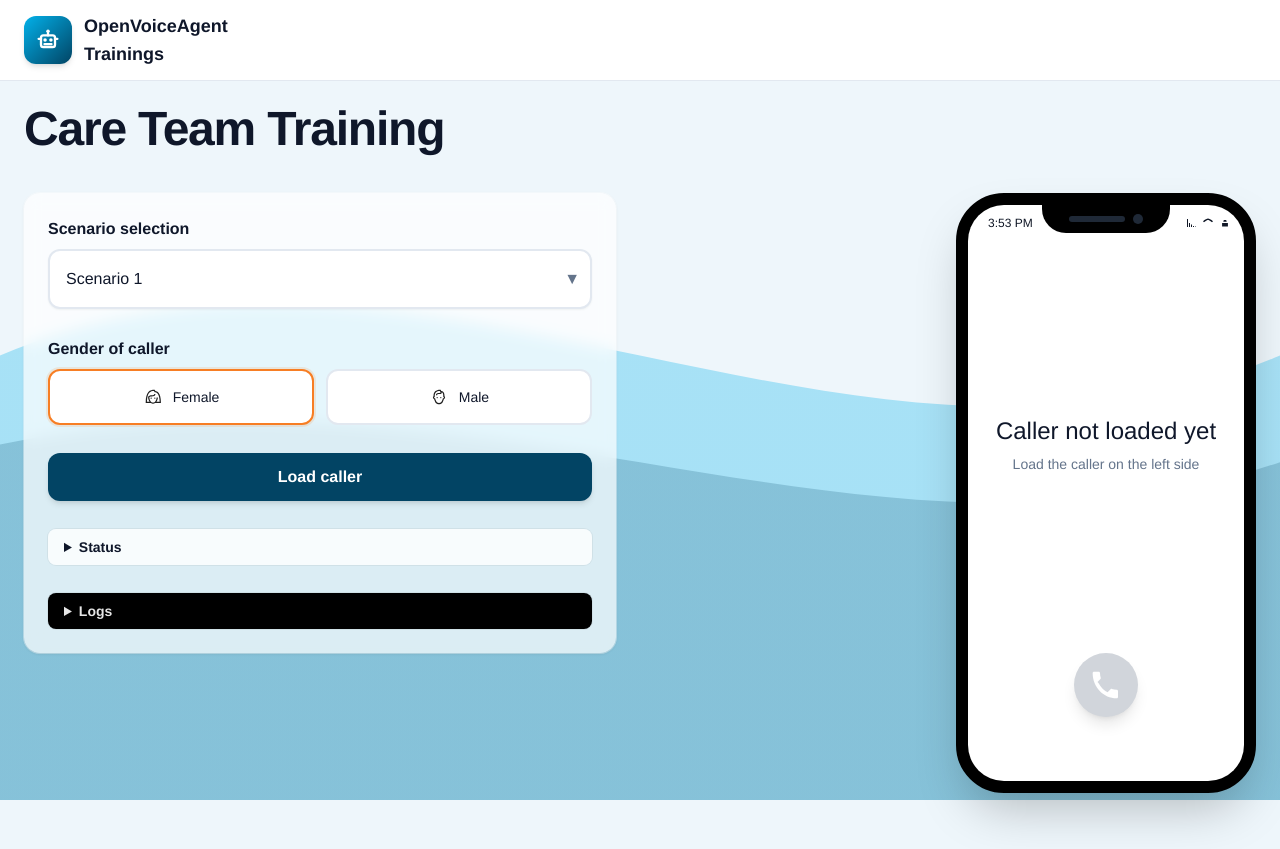
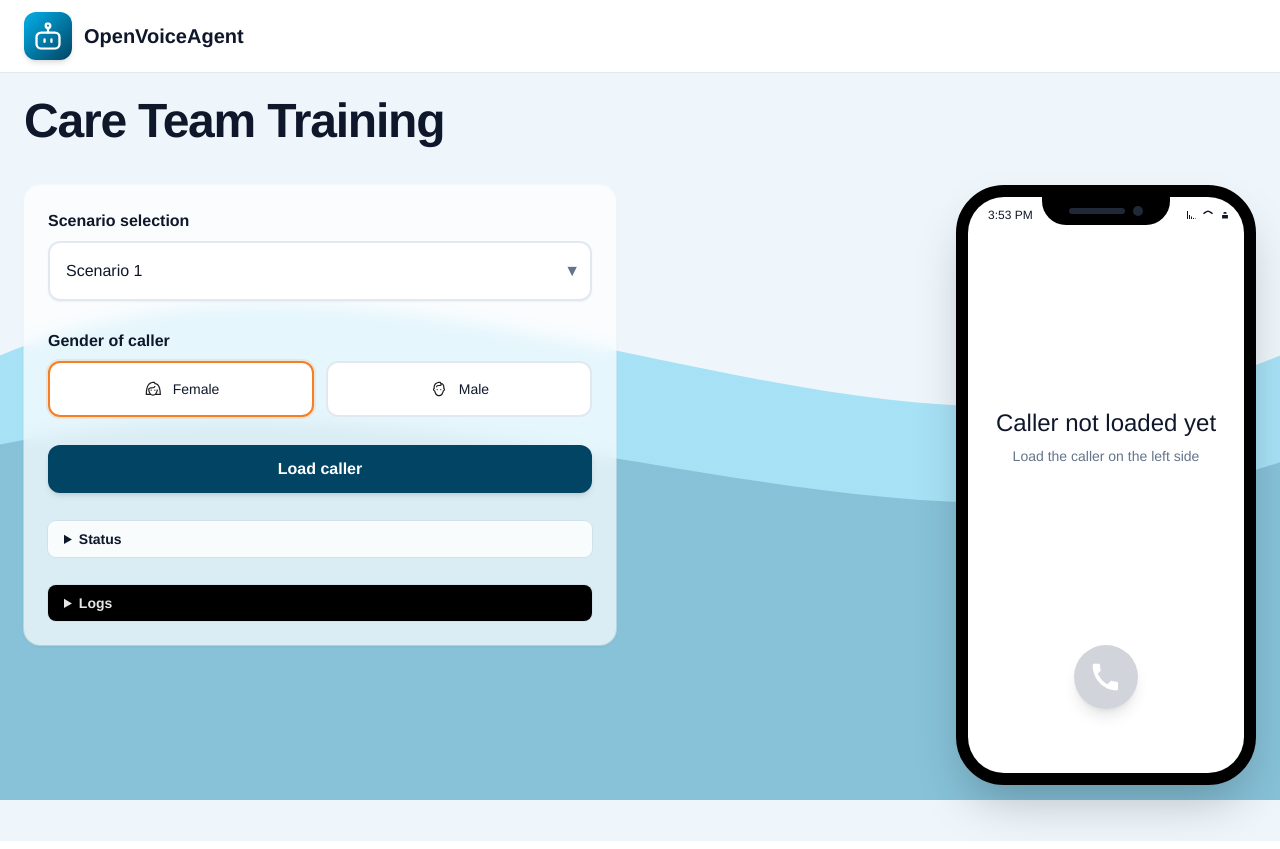
Before and after one commit to matteo-fregonara/OpenVoiceAgent, a Flask app: page / in a window 1280 px wide. Run offline with Flask 3, Linux system fonts and the light colour scheme; some libraries are stand-ins or nearby versions.

Commit message:
FIx the top bar

```diff
--- a/templates/index2.html
+++ b/templates/index2.html
@@ -57,21 +57,11 @@
             <!-- Logo + Title -->
             <div class="flex items-center gap-3">
               <div class="w-12 h-12 rounded-xl bg-gradient-to-br from-brandblue to-branddark flex items-center justify-center shadow-md">
-                <!-- same icon as TSX -->
-                <svg width="28" height="28" viewBox="0 0 24 24" fill="none" class="text-white">
-                  <rect x="6" y="8" width="12" height="10" rx="2" stroke="currentColor" stroke-width="2"/>
-                  <circle cx="9.5" cy="12" r="1.5" fill="currentColor"/>
-                  <circle cx="14.5" cy="12" r="1.5" fill="currentColor"/>
-                  <path d="M9 15.5h6" stroke="currentColor" stroke-width="2" stroke-linecap="round"/>
-                  <path d="M12 8V6" stroke="currentColor" stroke-width="2" stroke-linecap="round"/>
-                  <circle cx="12" cy="4.5" r="1.5" fill="currentColor"/>
-                  <path d="M6 11H4" stroke="currentColor" stroke-width="2" stroke-linecap="round"/>
-                  <path d="M20 11H18" stroke="currentColor" stroke-width="2" stroke-linecap="round"/>
-                </svg>
+                <!-- robot icon -->
+                <img src="{{ url_for('static', filename='images/robot-icon.svg') }}" alt="Robot" class="w-7 h-7 brightness-0 invert" />
               </div>
               <div class="leading-tight">
-                <div class="text-lg font-bold">OpenVoiceAgent</div>
-                <div class="text-lg font-bold">Trainings</div>
+                <div class="text-xl font-bold">OpenVoiceAgent</div>
               </div>
             </div>
           </div>
```
